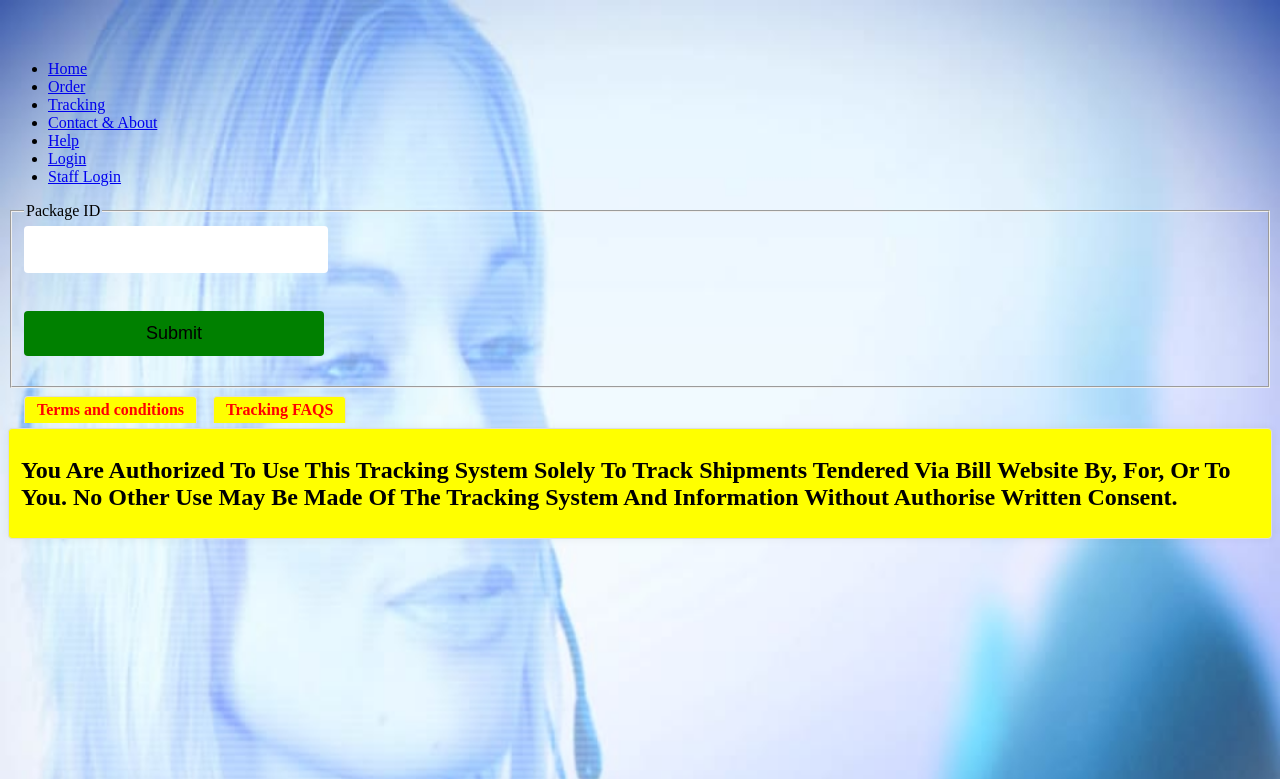
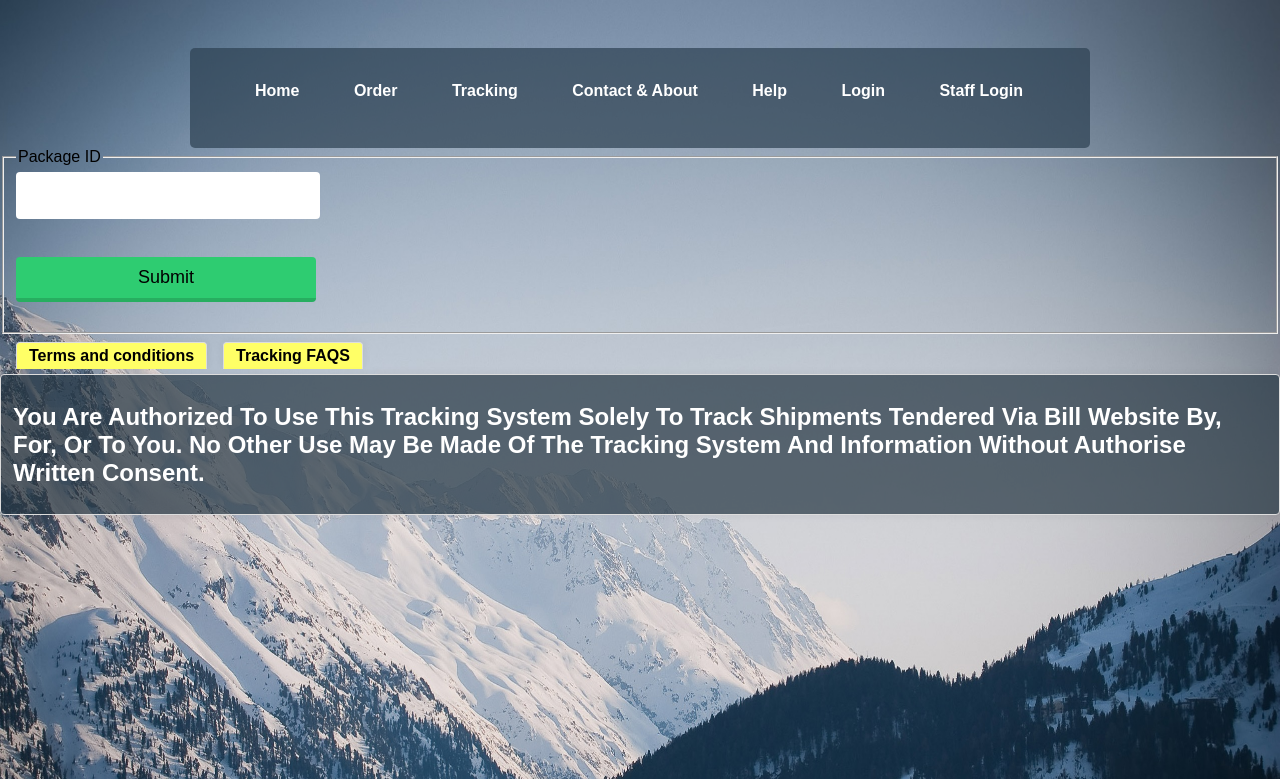
Before and after one commit to carlin54/IFB299, a PHP site: page /tracking.html in a window 1280 px wide. Shown: the top 779 px of the page. Run offline with PHP 8.4, Linux system fonts and the light colour scheme.

Commit message:
Update tracking.css

```diff
--- a/tracking.css
+++ b/tracking.css
@@ -1,8 +1,43 @@
 body{
-
-	background-image: url("terms.jpg");
+  font-family: arial,sans-serif;
+}
+body{
+  margin: 0 auto;
+	background-image: url("img/loginbackground.jpg");
 	background-size: 100% 1000px;
 	background-repeat: no-repeat;
+	background-attachment: fixed;
+}
+#nav_wrapper{
+  height: 100px;
+  width: 900px;
+  background: #377D7A;
+  margin-left: auto;
+  margin-right: auto;
+  margin-top: 30px;
+  /*opacity: 0.8;
+  filter:alpha (opacity=80);*/
+  background-color: rgba(45, 64, 82, 0.7);
+  border-radius: 5px;
+}
+#nav_wrapper ul li{
+  list-style: none;
+  display: inline;
+  font-weight: bold;
+  padding: 15px;
+}
+#nav_wrapper a{
+  color: white;
+  text-decoration: none;
+  padding: 10px;
+}
+#nav_wrapper ul li:hover{
+  background: red;
+  transition: all 0.45s;
+  border-radius: 4px;
+  background-color: rgba(27, 39, 49, 0.7);
+  /*opacity: 0.9;
+  filter:alpha (opacity=90);*/
 }
 
 .tabbed{
@@ -34,12 +69,12 @@ body{
   padding                 : 0.25em 0.75em;
   border                  : 1px solid #ddd;
   border-bottom     : none;
-  color: red;
+  color: black;
   font-weight: bold;
   border-top-left-radius  : 4px;
   border-top-right-radius : 4px;
   box-shadow              : 0 0 0.5em rgba(0,0,0,0.0625);
-  background              : yellow;
+  background              : rgba(255, 255, 102, 1);
   cursor                  : pointer;
      -moz-user-select     : none;
       -ms-user-select     : none;
@@ -55,11 +90,12 @@ body{
   box-sizing    : border-box;
   width         : 100%;
   margin        : 2.5em 0 0 -100%;
+
   padding       : 0.5em 0.75em;
   border        : 1px solid #ddd;
   border-radius : 4px;
   box-shadow    : 0 0 0.5em rgba(0,0,0,0.0625);
-  background-color    : yellow;
+  background-color: rgba(36, 54, 66, 0.7);
 }
 
 .tabbed > input:checked + section > h1{
@@ -80,11 +116,20 @@ input[type="text"],input[id="package_id"]{
   background-color: #fff;
 }
 input[type="submit"],input[value="Submit"] {
- height: 45px;
+  height: 45px;
   width: 300px;
+	cursor: pointer;
   font-size: 18px;
   border: none;
+	border-radius: 4px;
   margin-bottom: 20px;
   border-radius: 4px;
-  background-color: green;
+  background-color: #2ECC71;
+	border-bottom: 4px solid #27AE60;
 }
+h1{
+	color: #ffff66;
+}
+h2{
+	color:white;
+}
```
